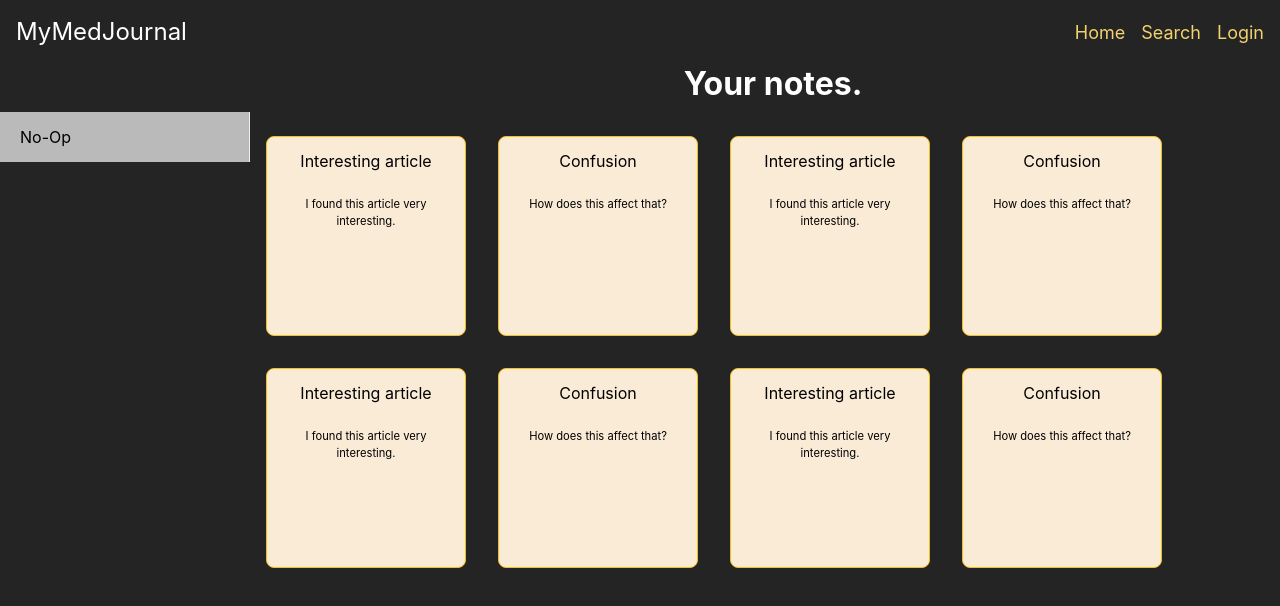
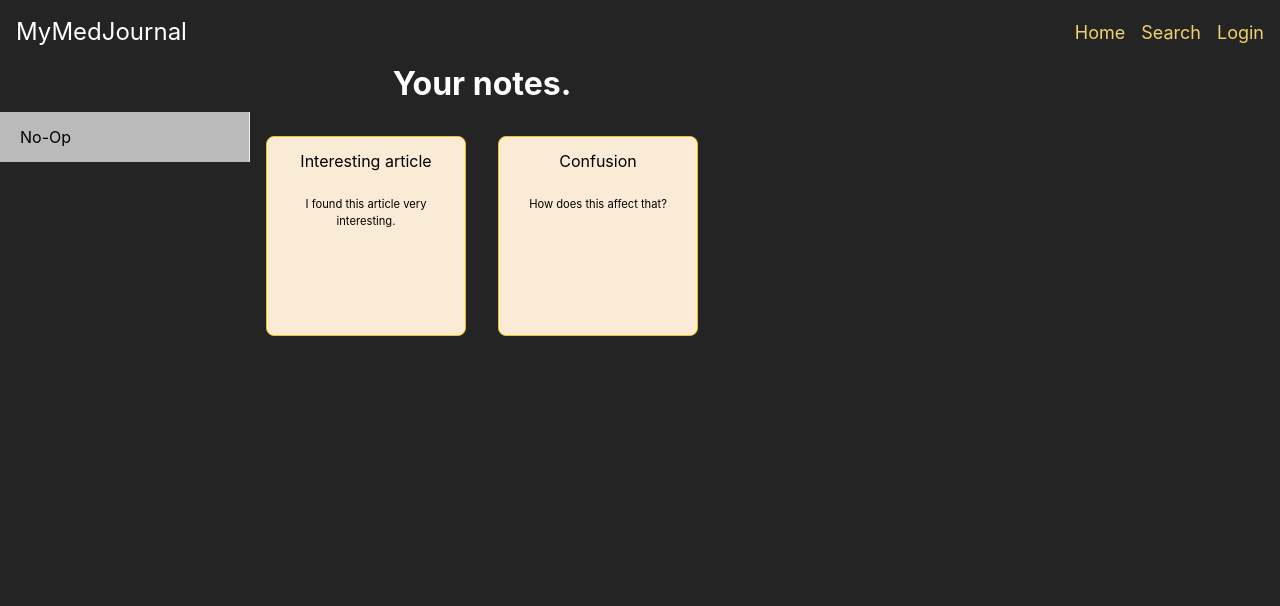
Before and after one commit to Pedja-Djape/MyMedJournal, a React (Create React App) app in the folder client/: page /dashboard/notes in a window 1280 px wide. Shown: the top 606 px of the page. Built offline with nearby package versions, Linux system fonts and the light colour scheme.

Commit message:
removed most dummy notes

```diff
--- a/client/src/pages/Notes.js
+++ b/client/src/pages/Notes.js
@@ -2,42 +2,6 @@
 import NotesList from "../components/NotesList";
 
 const DUMMY_NOTES = [
-    {
-        id: 0,
-        title: 'Interesting article',
-        content: "I found this article very interesting.",
-        relatedArticle: null
-    },
-    {
-        id: 1,
-        title: "Confusion",
-        content: "How does this affect that?",
-        relatedArticle: null
-    },
-    {
-        id: 0,
-        title: 'Interesting article',
-        content: "I found this article very interesting.",
-        relatedArticle: null
-    },
-    {
-        id: 1,
-        title: "Confusion",
-        content: "How does this affect that?",
-        relatedArticle: null
-    },
-    {
-        id: 0,
-        title: 'Interesting article',
-        content: "I found this article very interesting.",
-        relatedArticle: null
-    },
-    {
-        id: 1,
-        title: "Confusion",
-        content: "How does this affect that?",
-        relatedArticle: null
-    },
     {
         id: 0,
         title: 'Interesting article',
```
